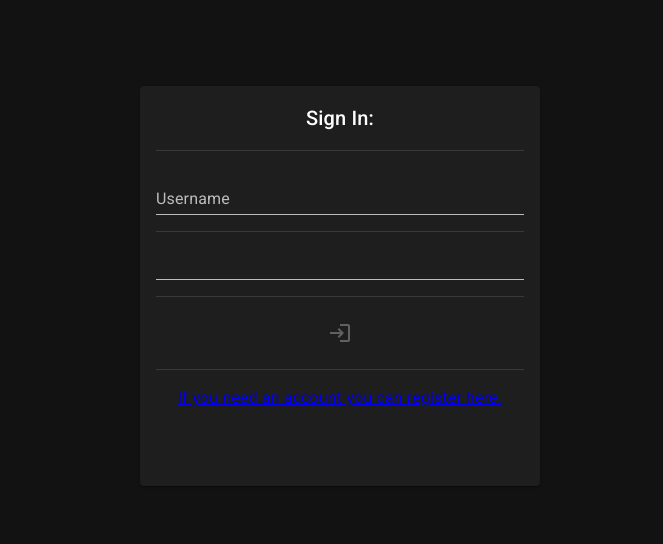
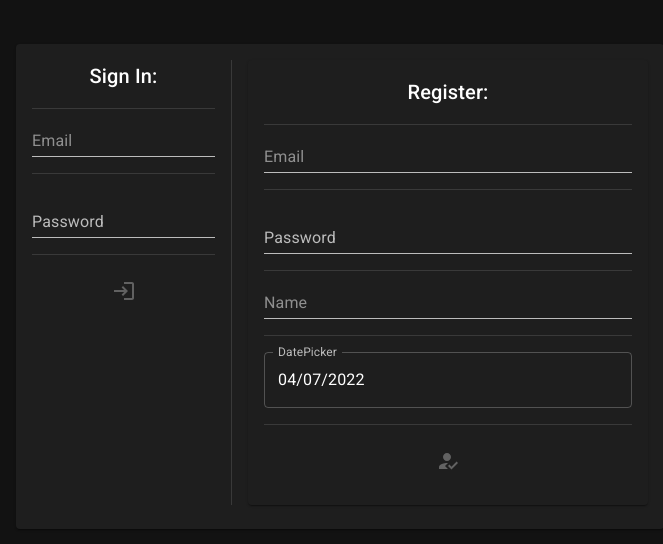
Before and after one commit to dexterwilliams96/Demo, a React (Create React App) app in the folder demo-frontend/: page / in a window 1280 px wide. Shown: the part 114-658 px from the top of the page, without its empty margins (300-963 px from the left). Built offline with nearby package versions, Linux system fonts and the light colour scheme.

Commit message:
sign in tokens

```diff
--- a/demo-frontend/src/Main.js
+++ b/demo-frontend/src/Main.js
@@ -4,7 +4,6 @@ import { Routes, Route } from 'react-router-dom';
 
 import RM from './RM';
 import SignIn from './SignIn'
-import Register from './Register'
 
 const Main = () => {
 const [token, setToken] = useState();
@@ -14,9 +13,8 @@ if(!token) {
   }
   return (
     <Routes>
-      <Route path='/RM' element={<RM/>}></Route>
+      <Route path='/RM' element={<RM token={token, setToken}/>}></Route>
       <Route path='/' element={<SignIn/>}></Route>
-      <Route path='/Register' element={<Register/>}></Route>
     </Routes>
   );
 }
--- a/demo-frontend/src/Menubar.js
+++ b/demo-frontend/src/Menubar.js
@@ -9,7 +9,7 @@ import MenuItem from "@mui/material/MenuItem";
 import Menu from "@mui/material/Menu";
 import { Link } from "react-router-dom";
 
-export default function Menubar({ handleTargetChange, user, handleProfile, handleBio }) {
+export default function Menubar({ handleTargetChange, user, handleProfile, handleBio, token, setToken }) {
   const [anchorEl, setAnchorEl] = React.useState(null);
 
   const handleMenu = (event) => {
@@ -59,14 +59,16 @@ export default function Menubar({ handleTargetChange, user, handleProfile, handl
           }}>My Profile</MenuItem>
             <MenuItem
               onClick={() => {
-                handleTargetChange(["Dex", 2]);
+                handleTargetChange([token.name, token.id]);
                 handleClose();
               }}
             >
               My Tasks
             </MenuItem>
             <MenuItem
-              component={Link} to="/"
+            onClick={() => {
+                setToken()
+              }}
             >
               Sign out
             </MenuItem>
--- a/demo-frontend/src/RM.js
+++ b/demo-frontend/src/RM.js
@@ -25,7 +25,7 @@ const RESOURCE_API_EMPLOYEE_GET_NAME = "http://localhost:5000/employees/";
 const RESOURCE_API_EMPLOYEE_GET = "http://localhost:5000/tasks/";
 const RESOURCE_API_TASKS_POST = "http://localhost:5000/newTask";
 
-export default function RM() {
+export default function RM({ token, setToken }) {
   const [open, setOpen] = React.useState(false);
   const [opent, setOpenT] = React.useState(false);
   const [warnOpen, setWarnOpen] = React.useState(false);
@@ -35,8 +35,8 @@ export default function RM() {
   const [title, setTitle] = React.useState("");
   const [textt, setTextT] = React.useState("");
   const [titlet, setTitleT] = React.useState("");
-  const [target, setTarget] = React.useState(["Dex", 2]);
-  const [intarget, setInTarget] = React.useState(["Dex", 2]);
+  const [target, setTarget] = React.useState([token.name, token.id]);
+  const [intarget, setInTarget] = React.useState([token.name, token.id]);
   const [alert, setAlert] = React.useState("Dex");
   const [newtask, setNewTask] = React.useState({});
 
@@ -158,6 +158,7 @@ export default function RM() {
         user={{ name: "Dex", bio: "SWE" }}
         handleProfile={handleClickOpen}
         handleBio={handleTextChange}
+        token={token}
       />
       <Box>
       </Box>
--- a/demo-frontend/src/Register.js
+++ /dev/null
@@ -1,71 +0,0 @@
-import Divider from "@mui/material/Divider";
-import Card from "@mui/material/Card";
-import CardContent from "@mui/material/CardContent";
-import * as React from "react";
-import { useEffect } from "react";
-import "./App.css";
-import Stack from "@mui/material/Stack";
-import TextField from "@mui/material/TextField";
-import IconButton from "@mui/material/IconButton";
-import HowToRegIcon from "@mui/icons-material/HowToReg";
-import Grid from "@mui/material/Grid";
-import Typography from "@mui/material/Typography";
-import Grow from "@mui/material/Grow";
-import dayjs from "dayjs";
-import { AdapterDayjs } from "@mui/x-date-pickers/AdapterDayjs";
-import { LocalizationProvider } from "@mui/x-date-pickers/LocalizationProvider";
-import { DatePicker } from "@mui/x-date-pickers/DatePicker";
-import { useState } from "react";
-
-export default function Register() {
-  const [dob, setDob] = React.useState(dayjs("2022-04-07"));
-  return (
-    <Grid
-      container
-      spacing={0}
-      direction="column"
-      alignItems="center"
-      justifyContent="center"
-      style={{ minHeight: "100vh" }}
-    >
-      <Grid item xs={3}>
-        <Grow in={true} timeout={1000}>
-          <Card style={{ minHeight: "50vh", minWidth: "50vh" }}>
-            <CardContent>
-              <Stack
-                spacing={2}
-                divider={<Divider orientation="horizontal" flexItem />}
-              >
-                <Typography sx={{ mt: 0.1, mb: 0.1 }} variant="h6">
-                  Register:
-                </Typography>
-                <TextField id="username" label="Username" variant="standard" />
-                <TextField
-                  id="password"
-                  label="Password"
-                  variant="standard"
-                  type="password"
-                />
-                <TextField id="email" label="Email" variant="standard" />
-                <LocalizationProvider dateAdapter={AdapterDayjs}>
-                  <DatePicker
-                    inputFormat="MM/DD/YYYY"
-                    renderInput={(props) => <TextField {...props} />}
-                    label="DatePicker"
-                    value={dob}
-                    onChange={(newValue) => {
-                      setDob(newValue);
-                    }}
-                  />
-                </LocalizationProvider>
-                <IconButton>
-                  <HowToRegIcon />
-                </IconButton>
-              </Stack>
-            </CardContent>
-          </Card>
-        </Grow>
-      </Grid>
-    </Grid>
-  );
-}
--- a/demo-frontend/src/SignIn.js
+++ b/demo-frontend/src/SignIn.js
@@ -13,18 +13,43 @@ import Typography from "@mui/material/Typography";
 import Grow from "@mui/material/Grow";
 import HowToRegIcon from "@mui/icons-material/HowToReg";
 import { Link } from "react-router-dom";
+import axios from "axios";
+import dayjs from "dayjs";
+import { AdapterDayjs } from "@mui/x-date-pickers/AdapterDayjs";
+import { LocalizationProvider } from "@mui/x-date-pickers/LocalizationProvider";
+import { DatePicker } from "@mui/x-date-pickers/DatePicker";
+import { useState } from "react";
+
+const RESOURCE_API_SIGNIN = "http://localhost:5000/signin";
 
 export default function SignIn({ setToken }) {
-    const [username, setUsername] = React.useState("Username");
+  const [email, setEmail] = React.useState("");
   const [password, setPassword] = React.useState("");
 
+  const [emailr, setEmailR] = React.useState("");
+  const [name, setName] = React.useState("");
+  const [passwordr, setPasswordR] = React.useState("");
+  const [dob, setDob] = React.useState(dayjs("2022-04-07"));
+
+  const signIn = (credentials) => {
+    axios
+      .post(RESOURCE_API_SIGNIN, credentials)
+      .then(function (response) {
+        setToken(response.data);
+      })
+      .catch(function (error) {
+        console.log(error);
+      });
+  };
+
   const handleSubmit = () => {
-    const token = {
-      name: username,
-      id: password
-    }
-    setToken(token);
-  }
+    const credentials = {
+      email: email,
+      password: password,
+    };
+    signIn(credentials);
+  };
+
   return (
     <Grid
       container
@@ -40,32 +65,80 @@ export default function SignIn({ setToken }) {
             <CardContent>
               <Stack
                 spacing={2}
+                direction="row"
+                divider={<Divider orientation="vertical" flexItem />}
+              >
+                <Stack
+                  spacing={2}
                   divider={<Divider orientation="horizontal" flexItem />}
                 >
                   <Typography sx={{ mt: 0.1, mb: 0.1 }} variant="h6">
                     Sign In:
                   </Typography>
                   <TextField
-                id="username"
-                label={username}
-                onChange={(e) => setUsername(e.target.value)}
+                    id="email"
+                    label={email}
+                    onChange={(e) => setEmail(e.target.value)}
                     variant="standard"
+                    placeholder='Email'
                   />
                   <TextField
                     id="password"
-                  label={password}
+                    label="Password"
                     variant="standard"
                     onChange={(e) => setPassword(e.target.value)}
                     type="password"
+                    placeholder='Password'
                   />
-                <IconButton disabled={password === '' || username === ''} onClick={handleSubmit}>
+                  <IconButton
+                    disabled={password === "" || email === ""}
+                    onClick={handleSubmit}
+                  >
                     <LoginIcon />
                   </IconButton>
-                <Link to="/Register">
-                  <Typography sx={{ mt: 0.1, mb: 0.1 }} variant="h8">
-                    If you need an account you can register here.
+                </Stack>
+                <Card style={{ minHeight: "50vh", minWidth: "50vh" }}>
+                  <CardContent>
+                    <Stack
+                      spacing={2}
+                      divider={<Divider orientation="horizontal" flexItem />}
+                    >
+                      <Typography sx={{ mt: 0.1, mb: 0.1 }} variant="h6">
+                        Register:
                       </Typography>
-                </Link>
+                      <TextField
+                        id="emailr"
+                        label={emailr}
+                        onChange={(e) => setEmailR(e.target.value)}
+                        variant="standard"
+                        placeholder='Email'
+                      />
+                      <TextField
+                        id="passwordr"
+                        label="Password"
+                        onChange={(e) => setPasswordR(e.target.value)}
+                        variant="standard"
+                        type="password"
+                        placeholder='Password'
+                      />
+                      <TextField placeholder='Name' id="name" label={name} onChange={(e) => setName(e.target.value)} variant="standard" />
+                      <LocalizationProvider dateAdapter={AdapterDayjs}>
+                        <DatePicker
+                          inputFormat="MM/DD/YYYY"
+                          renderInput={(props) => <TextField {...props} />}
+                          label="DatePicker"
+                          value={dob}
+                          onChange={(newValue) => {
+                            setDob(newValue);
+                          }}
+                        />
+                      </LocalizationProvider>
+                      <IconButton disabled={passwordr === "" || emailr === "" || name === ""}>
+                        <HowToRegIcon />
+                      </IconButton>
+                    </Stack>
+                  </CardContent>
+                </Card>
               </Stack>
             </CardContent>
           </Card>
```
Lines whose indentation alone changed are shown as unchanged.
